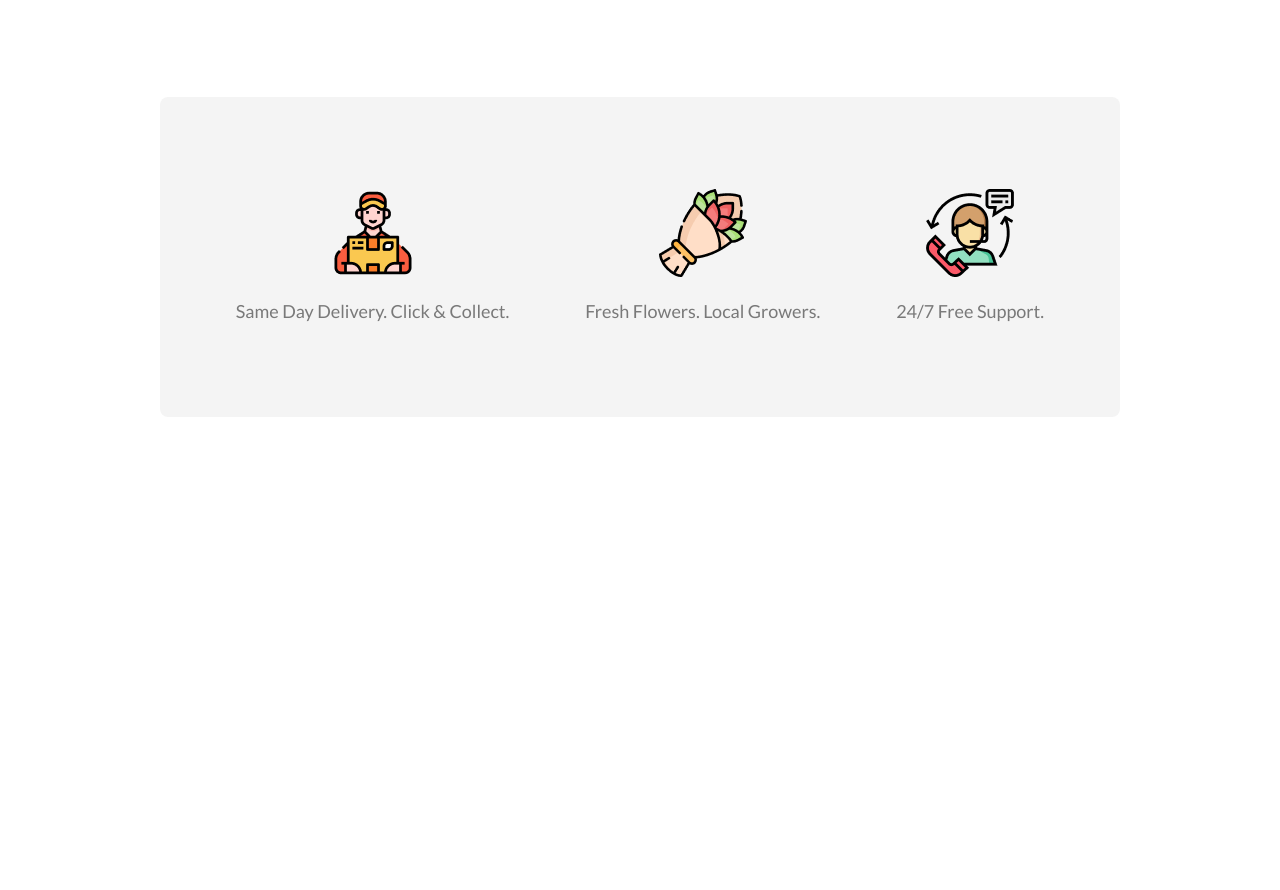
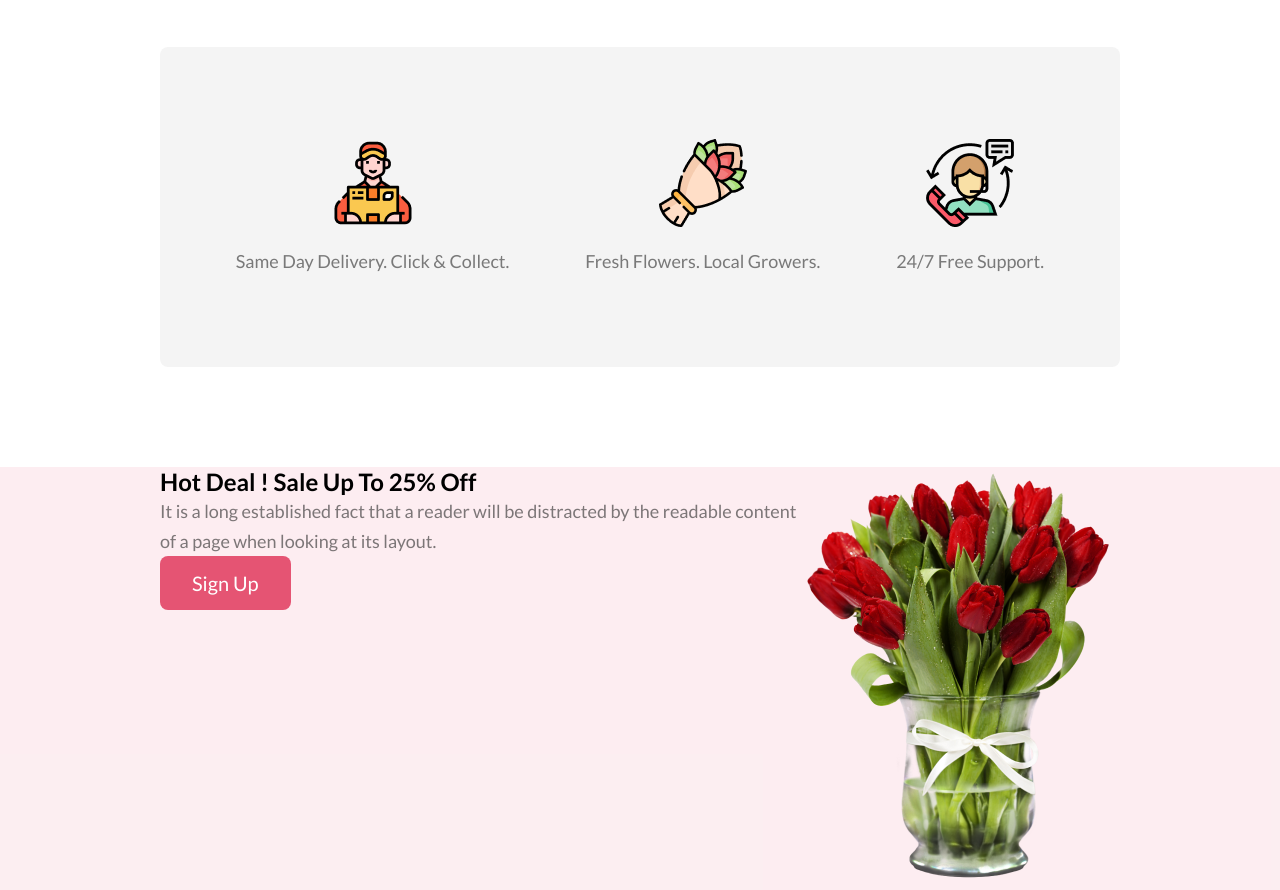
Before and after one commit to azizulha429/flower-shop, a plain HTML site: page index.html in a window 1280 px wide. Shown: the part 1279-2169 px from the top of the page. Before the commit the page ends 1696 px from the top, so only its background shows below. Drawn offline with Linux system fonts and the light colour scheme.

Commit message:
added hot deal

```diff
--- a/index.html
+++ b/index.html
@@ -40,13 +40,13 @@
           </div>
           <div class="flower ">
             <div class="flower-img blue">
-              <img src="image/pngwing 7.png" alt="">
+              <img src="image/pngwing 5.png" alt="">
             </div>
             <p>Pink Flower Tree</p>
           </div>
           <div class="flower ">
             <div class="flower-img gree">
-              <img src="image/pngwing 8.png" alt="">
+              <img src="image/pngwing 7.png" alt="">
             </div>
             <p>Pink Flower Tree</p>
           </div>
@@ -69,6 +69,18 @@
         </div>
       </div>
     </section>
+    <section id="hot-deal">
+      <div class="container hot-content">
+        <div class="hot-text">
+          <h2>Hot Deal ! Sale Up To 25% Off</h2>
+          <p>It is a long established fact that a reader will be distracted by the readable content of a page when looking at its layout. </p>
+          <button>Sign Up</button>
+        </div>
+        <div class="hot-img">
+          <img src="image/pngwing 8.png" alt="">
+        </div>
+      </div>
+    </section>
   </main>
 </body>
 
--- a/styles/style.css
+++ b/styles/style.css
@@ -47,7 +47,7 @@ button:hover {
   margin-bottom: 16px;
 }
 
-header {
+header,#hot-deal {
   background: rgba(229, 84, 115, 0.10);
 }
 
@@ -78,7 +78,7 @@ header {
 
 /* featured */
 #featured {
-  padding: 100px 0;
+  padding: 50px 0;
 }
 
 .section-content {
@@ -121,6 +121,10 @@ header {
   margin-top: 16px;
 }
 
+#support {
+  padding: 50px 0;
+}
+
 .support-section {
   border-radius: 8px;
   background: rgba(39, 39, 39, 0.05);
@@ -133,6 +137,17 @@ header {
 .support-info {
   text-align: center;
 }
-.support-info p{
+
+.support-info p {
   margin-top: 16px;
 }
+
+/* hot-deal */
+#hot-deal {
+  margin-top: 50px;
+}
+
+.hot-content {
+  display: flex;
+  justify-content: space-around;
+}
```
